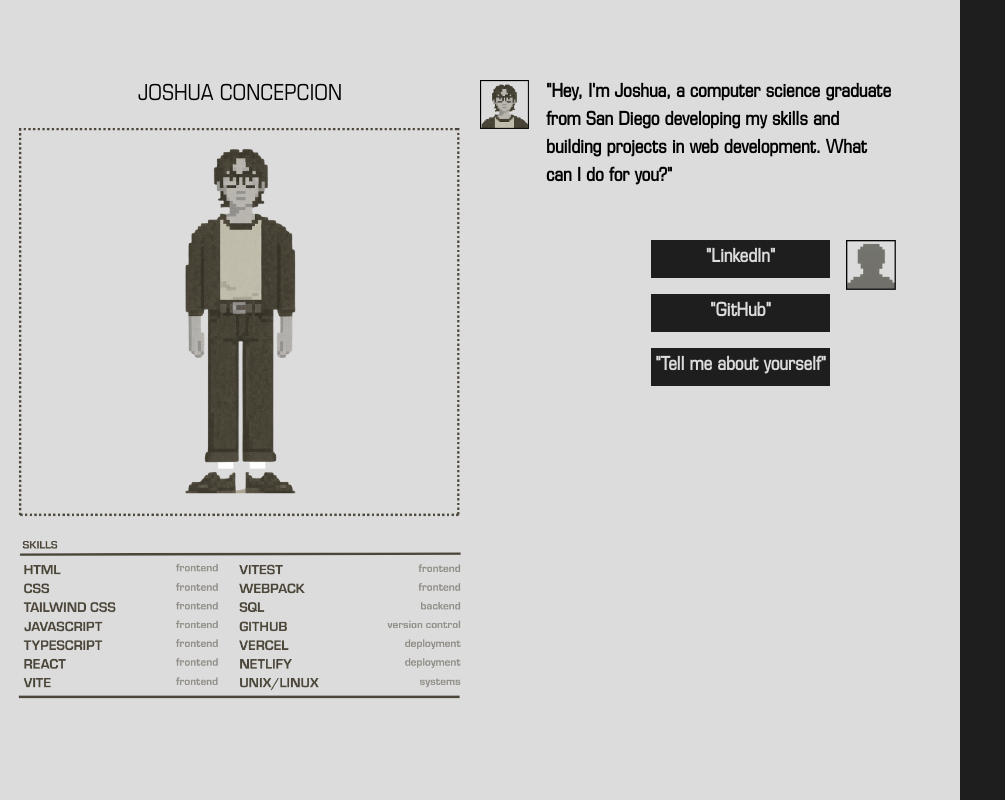
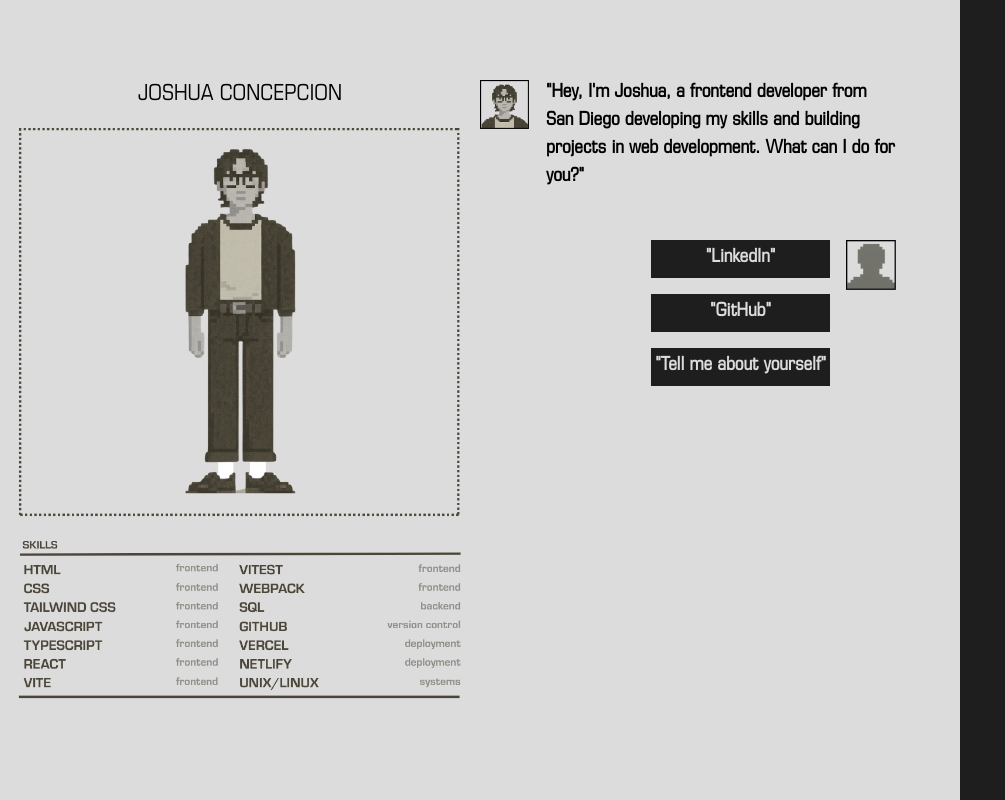
Before and after one commit to joshuarconcepcion/portfolio-v4, a React (Vite) app: page / in a window 1280 px wide. Shown: the whole page, without its empty margins (0-1005 px from the left). Built offline with nearby package versions, Linux system fonts and the light colour scheme.

Commit message:
Removed current README for later revision

```diff
--- a/src/components/Chat.tsx
+++ b/src/components/Chat.tsx
@@ -6,7 +6,7 @@ import iconP2 from '../assets/iconP2.png'
 function Chat(): JSX.Element {
     const [step, setStep] = useState<0 | 1 | 2 | 3 | 4>(0);
 
-    const intro = ` "Hey, I'm Joshua, a computer science graduate ` +
+    const intro = ` "Hey, I'm Joshua, a frontend developer ` +
     `from San Diego developing my skills and building projects ` +
     `in web development. What can I do for you?"`;
 
```
Also changed, not shown: src/assets/charImg.png.
